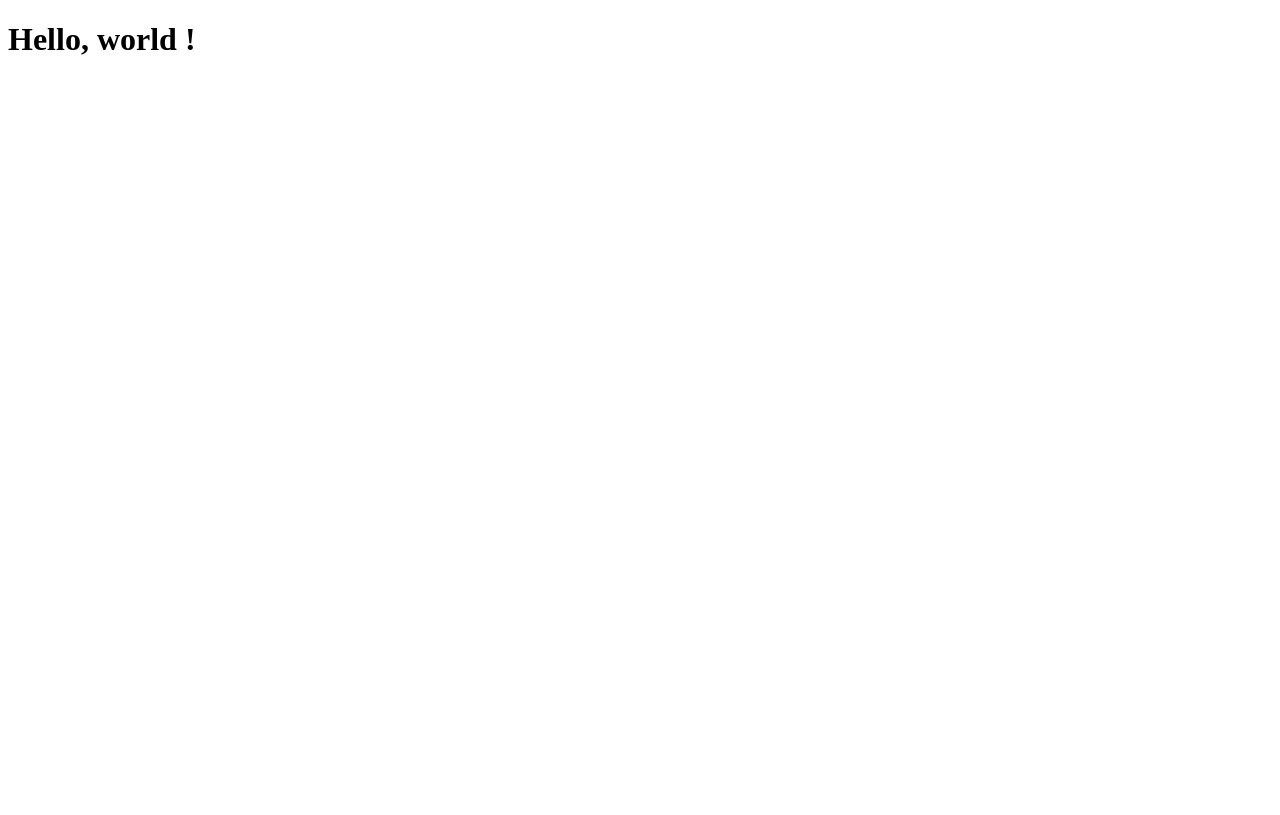
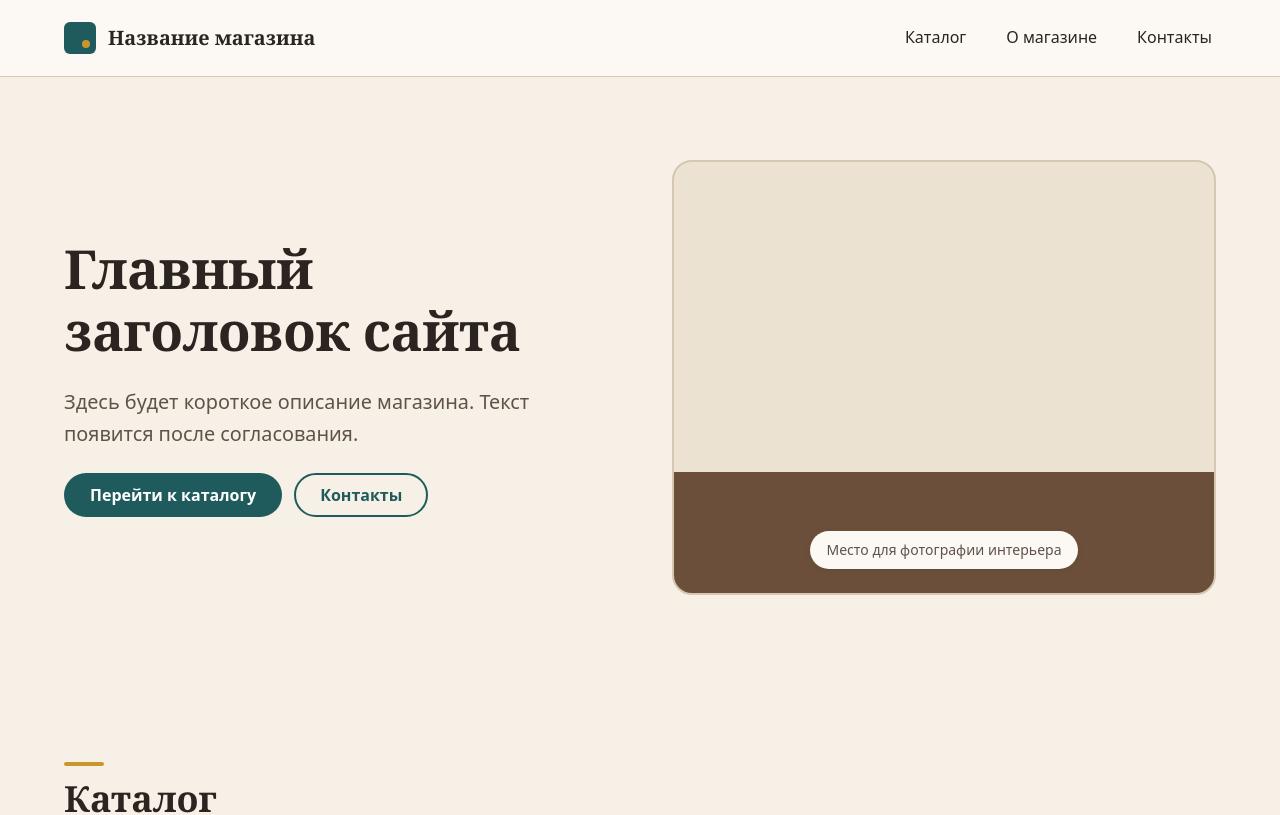
Before and after one commit to KirillSezen/home-of-furniture, a React (Vite) app: page / in a window 1280 px wide. Shown: the top 815 px of the page. Built offline with nearby package versions, Linux system fonts and the light colour scheme.

Commit message:
feat: add base ui structure and styles

```diff
--- a/src/App.tsx
+++ b/src/App.tsx
@@ -1,7 +1,44 @@
+import Hero from './components/Hero';
+import PageSection from './components/PageSection';
+import Placeholder from './components/Placeholder';
+import SiteFooter from './components/SiteFooter';
+import SiteHeader from './components/SiteHeader';
+
 function App() {
   return (
     <>
-      <h1>Hello, world !</h1>
+      <a className="skip-link" href="#main">
+        Перейти к содержимому
+      </a>
+
+      <SiteHeader />
+
+      <main id="main">
+        <Hero />
+
+        <PageSection id="catalog" title="Каталог" lead="Раздел будет заполнен на следующем этапе.">
+          <Placeholder label="Здесь появится каталог мебели" />
+        </PageSection>
+
+        <PageSection
+          id="about"
+          title="О магазине"
+          lead="Раздел будет заполнен на следующем этапе."
+          tone="muted"
+        >
+          <Placeholder label="Здесь появится рассказ о магазине" />
+        </PageSection>
+
+        <PageSection
+          id="contacts"
+          title="Контакты"
+          lead="Раздел будет заполнен на следующем этапе."
+        >
+          <Placeholder label="Здесь появятся контакты и способы связи" />
+        </PageSection>
+      </main>
+
+      <SiteFooter />
     </>
   );
 }
--- a/src/index.css
+++ b/src/index.css
@@ -0,0 +1,2 @@
+@import './styles/tokens.css';
+@import './styles/base.css';
--- /dev/null
+++ b/src/navigation.ts
@@ -0,0 +1,12 @@
+export type NavItem = {
+  /** id секции на странице, на которую ведёт ссылка */
+  id: string;
+  label: string;
+};
+
+/** Разделы страницы. Пока это якоря на одностраничном каркасе. */
+export const NAV_ITEMS: readonly NavItem[] = [
+  { id: 'catalog', label: 'Каталог' },
+  { id: 'about', label: 'О магазине' },
+  { id: 'contacts', label: 'Контакты' },
+];
--- /dev/null
+++ b/src/styles/base.css
@@ -0,0 +1,199 @@
+/* Базовые стили: сброс, типографика, ссылки, изображения, фокус */
+
+*,
+*::before,
+*::after {
+  box-sizing: border-box;
+}
+
+html {
+  -webkit-text-size-adjust: 100%;
+  text-size-adjust: 100%;
+}
+
+body {
+  margin: 0;
+  min-height: 100vh;
+  min-height: 100dvh;
+  background-color: var(--color-bg);
+  color: var(--color-text);
+  font-family: var(--font-body);
+  font-size: var(--text-base);
+  line-height: var(--leading-body);
+  overflow-wrap: break-word;
+}
+
+h1,
+h2,
+h3,
+p,
+ul,
+ol,
+figure {
+  margin: 0;
+}
+
+h1,
+h2,
+h3 {
+  font-family: var(--font-heading);
+  font-weight: 600;
+  line-height: var(--leading-tight);
+  text-wrap: balance;
+}
+
+h1 {
+  font-size: var(--text-h1);
+  letter-spacing: -0.01em;
+}
+
+h2 {
+  font-size: var(--text-h2);
+}
+
+h3 {
+  font-size: var(--text-h3);
+  line-height: var(--leading-snug);
+}
+
+p {
+  max-width: 65ch;
+  text-wrap: pretty;
+}
+
+/* Изображения и медиа не выходят за пределы контейнера */
+img,
+picture,
+svg,
+video {
+  display: block;
+  max-width: 100%;
+  height: auto;
+}
+
+img {
+  font-style: italic; /* alt-текст отличим, если изображение не загрузилось */
+}
+
+/* Ссылки в тексте подчёркнуты: смысл не передаётся только цветом */
+a {
+  color: var(--color-primary);
+  text-decoration-thickness: 1px;
+  text-underline-offset: 0.2em;
+}
+
+a:hover {
+  color: var(--color-primary-hover);
+  text-decoration-thickness: 2px;
+}
+
+/* Видимый фокус для клавиатуры */
+:focus-visible {
+  outline: var(--focus-ring-width) solid var(--color-focus);
+  outline-offset: var(--focus-ring-offset);
+  border-radius: var(--radius-sm);
+}
+
+:focus:not(:focus-visible) {
+  outline: none;
+}
+
+/* Якорные переходы не прячут заголовки под краем окна */
+[id] {
+  scroll-margin-top: var(--space-5);
+}
+
+@media (prefers-reduced-motion: no-preference) {
+  html {
+    scroll-behavior: smooth;
+  }
+}
+
+@media (prefers-reduced-motion: reduce) {
+  *,
+  *::before,
+  *::after {
+    transition-duration: 0.01ms !important;
+    animation-duration: 0.01ms !important;
+    animation-iteration-count: 1 !important;
+  }
+}
+
+/* Вспомогательные классы */
+.visually-hidden {
+  position: absolute;
+  width: 1px;
+  height: 1px;
+  padding: 0;
+  margin: -1px;
+  overflow: hidden;
+  clip: rect(0 0 0 0);
+  white-space: nowrap;
+  border: 0;
+}
+
+.container {
+  width: 100%;
+  max-width: calc(var(--content-width) + 2 * var(--gutter));
+  margin-inline: auto;
+  padding-inline: var(--gutter);
+}
+
+.skip-link {
+  position: absolute;
+  top: var(--space-2);
+  left: var(--space-2);
+  z-index: 100;
+  padding: var(--space-2) var(--space-4);
+  background-color: var(--color-primary);
+  color: var(--color-on-primary);
+  border-radius: var(--radius-sm);
+  font-weight: 600;
+  text-decoration: none;
+  transform: translateY(-200%);
+}
+
+.skip-link:focus-visible {
+  transform: none;
+  color: var(--color-on-primary);
+}
+
+/* Кнопки-ссылки */
+.button {
+  display: inline-flex;
+  align-items: center;
+  justify-content: center;
+  gap: var(--space-2);
+  min-height: 2.75rem; /* область касания не меньше 44px */
+  padding: var(--space-2) var(--space-5);
+  border: 2px solid transparent;
+  border-radius: var(--radius-pill);
+  font-weight: 600;
+  line-height: 1.2;
+  text-align: center;
+  text-decoration: none;
+  transition:
+    background-color 0.15s ease,
+    border-color 0.15s ease,
+    color 0.15s ease;
+}
+
+.button--primary {
+  background-color: var(--color-primary);
+  color: var(--color-on-primary);
+}
+
+.button--primary:hover {
+  background-color: var(--color-primary-hover);
+  color: var(--color-on-primary);
+}
+
+.button--secondary {
+  border-color: var(--color-primary);
+  color: var(--color-primary);
+}
+
+.button--secondary:hover {
+  background-color: var(--color-surface);
+  color: var(--color-primary-hover);
+}
--- /dev/null
+++ b/src/styles/tokens.css
@@ -0,0 +1,91 @@
+/*
+ * Дизайн-токены. Палитра по мотивам референса: тёплые бежевые стены,
+ * тёмно-бирюзовый диван, горчичные детали, тёмный деревянный пол.
+ *
+ * Контрастность (WCAG 2.2):
+ *   --color-text на --color-bg            13.5:1
+ *   --color-text-muted на --color-bg       6.7:1  (на --color-surface-muted 5.9:1)
+ *   --color-primary на --color-bg          6.8:1
+ *   --color-on-primary на --color-primary  7.8:1
+ *   --color-on-dark на --color-dark       12.8:1
+ * --color-accent (горчичный) — только декоративные детали, не для текста: 2.4:1.
+ */
+:root {
+  color-scheme: light;
+
+  /* Фон и поверхности */
+  --color-bg: #f6f0e6;
+  --color-surface: #fcf9f4;
+  --color-surface-muted: #ece2d2;
+
+  /* Текст */
+  --color-text: #2b2420;
+  --color-text-muted: #5f5248;
+
+  /* Основной бирюзовый — ссылки, главные действия, фокус */
+  --color-primary: #1f5b5c;
+  --color-primary-hover: #164546;
+  --color-on-primary: #ffffff;
+
+  /* Акцентный горчичный — небольшие декоративные детали */
+  --color-accent: #c9962b;
+  --color-accent-soft: #f1dfb4;
+
+  /* Дерево — заглушка фото и подвал */
+  --color-wood: #6b4f3a;
+  --color-dark: #2e241e;
+  --color-on-dark: #f3ebe0;
+  --color-on-dark-muted: #cbbcaa;
+
+  /* Границы */
+  --color-border: #d6c7b0;
+  --color-border-strong: #8f7b63;
+
+  /* Фокус */
+  --color-focus: var(--color-primary);
+  --color-focus-on-dark: #e0b04a;
+  --focus-ring-width: 3px;
+  --focus-ring-offset: 3px;
+
+  /* Скругления */
+  --radius-sm: 6px;
+  --radius-md: 12px;
+  --radius-lg: 20px;
+  --radius-pill: 999px;
+
+  /* Тени */
+  --shadow-sm: 0 1px 2px rgb(43 36 32 / 0.06), 0 2px 8px rgb(43 36 32 / 0.05);
+
+  /* Шрифты: системные, с поддержкой кириллицы */
+  --font-body:
+    system-ui, -apple-system, 'Segoe UI', Roboto, 'Helvetica Neue', Arial, 'Noto Sans', sans-serif;
+  --font-heading: Georgia, 'Times New Roman', 'Noto Serif', serif;
+
+  /* Типографическая шкала: мобильный размер → широкий экран */
+  --text-sm: 0.875rem;
+  --text-base: 1rem;
+  --text-lg: clamp(1.0625rem, 1rem + 0.3vw, 1.25rem);
+  --text-h3: clamp(1.25rem, 1.15rem + 0.5vw, 1.5rem);
+  --text-h2: clamp(1.625rem, 1.4rem + 1.1vw, 2.25rem);
+  --text-h1: clamp(2rem, 1.6rem + 2.2vw, 3.5rem);
+
+  --leading-tight: 1.15;
+  --leading-snug: 1.3;
+  --leading-body: 1.6;
+
+  /* Отступы */
+  --space-1: 0.25rem;
+  --space-2: 0.5rem;
+  --space-3: 0.75rem;
+  --space-4: 1rem;
+  --space-5: 1.5rem;
+  --space-6: 2rem;
+  --space-7: 3rem;
+  --space-8: 4rem;
+  --space-section: clamp(3rem, 2rem + 4vw, 6rem);
+
+  /* Ширина контента */
+  --content-width: 72rem;
+  --content-width-narrow: 42rem;
+  --gutter: clamp(1rem, 0.5rem + 2.5vw, 2.5rem);
+}
```
